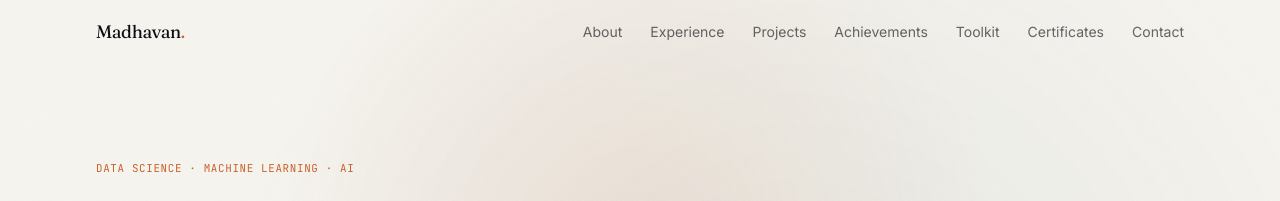
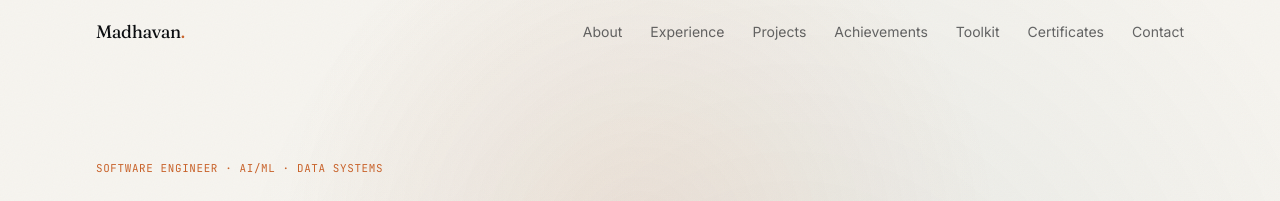
Before and after one commit to madhavanpatturaj/Madhavanp_portfolio, a React (Vite) app: page / in a window 1280 px wide. Shown: the top 201 px of the page. Built offline with nearby package versions, Linux system fonts and the light colour scheme.

Commit message:
Update role in portfolio to Software Engineer

```diff
--- a/src/data/portfolio.ts
+++ b/src/data/portfolio.ts
@@ -4,7 +4,7 @@
 
 export const profile = {
   name: 'Madhavan P',
-  role: 'Data Science · Machine Learning · AI',
+  role: 'Software Engineer · AI/ML · Data Systems',
   location: 'Coimbatore, Tamil Nadu, India',
   email: 'madhavanpatturaj2708@gmail.com',
   phone: '+91 93453 27880',
```
